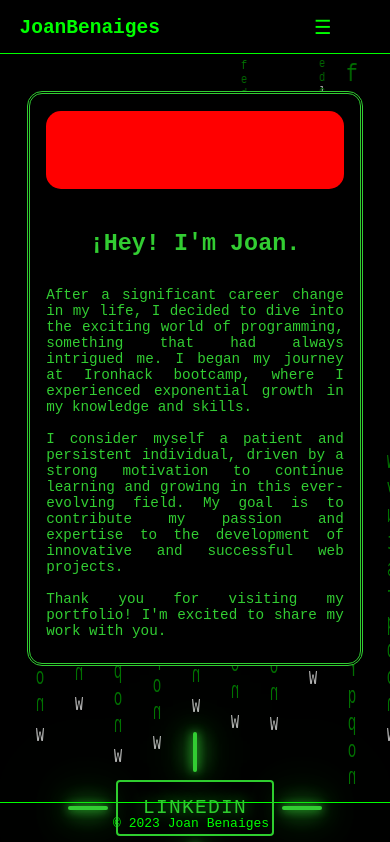
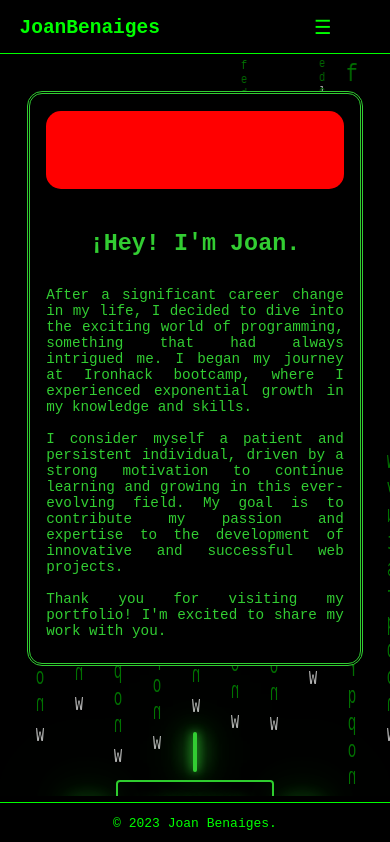
Before and after one commit to JoanBenaiges/portfolio, a React (Vite) app: page / in a window 390 px wide. Shown: the top 842 px of the page. Built offline with nearby package versions, Linux system fonts and the light colour scheme.

Commit message:
responsive mode

```diff
--- a/src/styles/components/_About.scss
+++ b/src/styles/components/_About.scss
@@ -125,6 +125,7 @@
             align-items: center;
 
 
+
             .button {
                 position: relative;
                 padding: 15px 25px;
@@ -139,7 +140,8 @@
                 transition: 0.5s;
                 z-index: 1;
                 margin: 62px;
-
+                background-color: black;
+                z-index: -1;
 
             }
 
@@ -147,6 +149,7 @@
                 color: black;
                 border: 2px solid rgba(0, 0, 0, 0);
                 box-shadow: 0 0 0px var(--color);
+
             }
 
             .button::before {
@@ -260,8 +263,7 @@
 
     .about-page {
         display: block;
-        justify-content: center;
-        align-items: center;
+
 
         .info {
             margin-top: 7rem;
@@ -313,9 +315,11 @@
         .buttons-contact {
             flex-direction: column;
 
+
             .button {
                 text-align: center;
                 width: 8rem;
+
             }
         }
 
--- a/src/styles/components/_Contact.scss
+++ b/src/styles/components/_Contact.scss
@@ -86,8 +86,7 @@
 
 @media only screen and (max-width: 768px) {
     .contact-form {
-
-        margin: 8rem auto;
+        margin: 6rem auto;
     }
 
 }
--- a/src/styles/components/_Projects.scss
+++ b/src/styles/components/_Projects.scss
@@ -104,7 +104,8 @@
 
 @media only screen and (max-width: 768px) {
     .projects {
-        margin-top: 3rem;
+        margin-top: 4rem;
+        margin-bottom: 4rem;
 
         .card {
             width: calc(100% - 10px);
```
